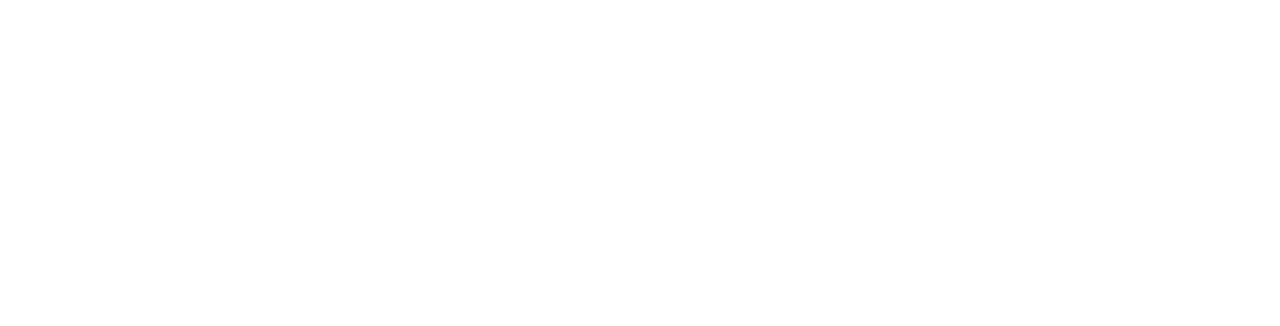
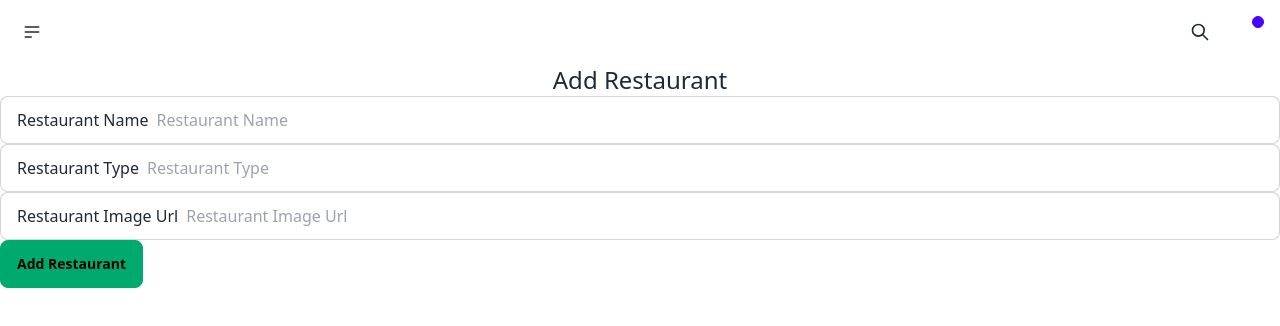
Before and after one commit to sakkarin1202/WebService, a React (Vite) app in the folder Grab/: page /Add in a window 1280 px wide. Shown: the top 326 px of the page. Built offline with nearby package versions, Linux system fonts and the light colour scheme.

Commit message:
update restful api

```diff
--- a/Grab/db.json
+++ b/Grab/db.json
@@ -1,64 +1,82 @@
 {
   "restaurants": [
     {
+      "id": "1",
       "img": "https://food-cms.grab.com/compressed_webp/merchants/3-CZDJLKJEDAVAE2/hero/bca9070c0c964cb889dbe543eeef61d2_1587008101690373547.webp",
       "title": "พระศุลีเกสทเฮ้าส์ - ถนนดินสอ",
       "type": "อาหารตามสั่ง, สเต็ก, น้ำผลไม้"
     },
     {
+      "id": "2",
       "img": "https://food-cms.grab.com/compressed_webp/merchants/3-C6BGBE5ZDFKGCE/hero/5ee85b45b5f247b192b1f665a44b1c77_1702977756190373814.webp",
       "title": "ปากหม้อ พุพาน - ตะนาว",
       "type": "ทานเล่น/ขนมขบเคี้ยว"
     },
     {
+      "id": "3",
       "img": "https://food-cms.grab.com/compressed_webp/merchants/3-C6JJJFB1E4JJCX/hero/424f9474-b676-417d-9fab-3457d9d0f4bd__store_cover__2024__03__22__02__24__37.webp",
       "title": "ครัวคุณติ๊ก - ถนนพระสุเมรุ",
       "type": "ข้าวหน้า"
     },
     {
+      "id": "4",
       "img": "https://food-cms.grab.com/compressed_webp/merchants/3-CZMTKBDTT2XJAJ/hero/65641d0fcdc14d4a8961f56f0ead6fa5_1598847900883974941.webp",
       "title": "ตี๋เย็นตาโฟรสเด็ด - ศาลาว่าการกรุงเทพฯ",
       "type": "อาหารเส้น, ข้าวขาหมู, ทานเล่น"
     },
     {
+      "id": "5",
       "img": "https://food-cms.grab.com/compressed_webp/merchants/THGFIST00000258/hero/9e76ec58092249b2b0f1359562fa800a_1659608601087458384.webp",
       "title": "ส. หน้าวัง - ถนนดินสอ",
       "type": "อาหารเส้น, อาหารตามสั่ง"
     },
     {
+      "id": "6",
       "img": "https://food-cms.grab.com/compressed_webp/merchants/3-C6NBAY3WAK4TUE/hero/25fbc67a-f2fa-4daa-a8b7-2ab274122eea__store_cover__2024__06__12__08__19__51.webp",
       "title": "เกี๊ยวซ่าไดมารูเยาวราช - เยาวราช",
       "type": "ติ่มซำ"
     },
     {
+      "id": "7",
       "img": "https://food-cms.grab.com/compressed_webp/merchants/3-C2JAFCLUE76EC2/list/f052fc639e8c4c619785946a44b2366c_1610944120315926166.webp",
       "title": "ชิ้วเจริญเจ้าเก่า - ถ.ตะนาว",
       "type": "อาหารตามสั่ง"
     },
     {
+      "id": "8",
       "img": "https://food-cms.grab.com/compressed_webp/merchants/THGFIST000001z8/list/53f1134579a54363b6e1134d8ef97051_1710871232922498633.webp",
       "title": "ราดหน้ายอดผัก สูตร 40 ปี - ศาลเจ้าพ่อเสือ",
       "type": "อาหารตามสั่ง"
     },
     {
+      "id": "9",
       "img": "https://food-cms.grab.com/compressed_webp/merchants/3-C6NGWE2BHABENJ/list/58f13a9f-b9df-4c68-819f-538623a7d8ea__listing_photo__2024__06__25__17__20__32.webp",
       "title": "มุมตำแซ่บ - วัดระฆังโฆสิตารามวรมหาวิหาร",
       "type": "ส้มตำ"
     },
     {
+      "id": "10",
       "img": "https://food-cms.grab.com/compressed_webp/merchants/3-C6NBAY3WAK4TUE/hero/25fbc67a-f2fa-4daa-a8b7-2ab274122eea__store_cover__2024__06__12__08__19__51.webp",
       "title": "เกี๊ยวซ่าไดมารูเยาวราช - เยาวราช",
       "type": "ติ่มซำ"
     },
     {
+      "id": "11",
       "img": "https://food-cms.grab.com/compressed_webp/merchants/3-C6NBAY3WAK4TUE/hero/25fbc67a-f2fa-4daa-a8b7-2ab274122eea__store_cover__2024__06__12__08__19__51.webp",
       "title": "เกี๊ยวซ่าไดมารูเยาวราช - เยาวราช",
       "type": "ติ่มซำ"
     },
     {
+      "id": "12",
       "img": "https://food-cms.grab.com/compressed_webp/merchants/3-C6NBAY3WAK4TUE/hero/25fbc67a-f2fa-4daa-a8b7-2ab274122eea__store_cover__2024__06__12__08__19__51.webp",
       "title": "เกี๊ยวซ่าไดมารูเยาวราช - เยาวราช",
       "type": "ติ่มซำ"
+    },
+    {
+      "id": "da46",
+      "title": "กะเพรา",
+      "type": "อาหาร",
+      "img": "https://food-cms.grab.com/compressed_webp/merchants/3-CZDJLKJEDAVAE2/hero/bca9070c0c964cb889dbe543eeef61d2_1587008101690373547.webp"
     }
   ]
 }
--- a/Grab/src/Component/Card.jsx
+++ b/Grab/src/Component/Card.jsx
@@ -1,6 +1,6 @@
 import React from "react";
 
-const Card = ({ img, title, type }) => {
+const Card = ({ img, title, type,id }) => {
   return (
     <div className="card card-compact w-96 bg-base-100 shadow-xl">
       <figure>
@@ -10,7 +10,7 @@ const Card = ({ img, title, type }) => {
         <h2 className="card-title">{title}</h2>
         <p>{type}</p>
         <div className="card-actions justify-end">
-          <button className="btn btn-primary">Order Now</button>
+          <a href="{}" className="btn btn-primary">Edit Now</a>
         </div>
       </div>
     </div>
--- a/Grab/src/Component/Restaurant.jsx
+++ b/Grab/src/Component/Restaurant.jsx
@@ -3,7 +3,7 @@ import Card from "./Card";
 
 const Restaurant = ({ restaurants }) => {
   return (
-    <div className="grid grid-cols-1 md:grid-cols-2 lg:grid-cols-3 gap-4">
+    <div className="flex flex-wrap md:grid-cols-2 lg:grid-cols-3 gap-4">
       {restaurants.map((resto) => (
         <Card
           key={resto.id}
--- a/Grab/src/main.jsx
+++ b/Grab/src/main.jsx
@@ -1,11 +1,24 @@
-import React from "react";
-import ReactDOM from "react-dom/client";
+import * as React from "react";
+import * as ReactDOM from "react-dom/client";
+import { createBrowserRouter, RouterProvider } from "react-router-dom";
 import "./index.css";
-import { RouterProvider } from "react-router-dom";
-import router from "./routes/Router";
+import Home from "./page/Home";
+import Navbar from "./page/Navbar"
+import Add from "./page/Add";
+const router = createBrowserRouter([
+  {
+    path: "/",
+    element: <Home />,
+  },
+  {
+    path: "/Add",
+    element: <Add />
+  },
+]);
 
 ReactDOM.createRoot(document.getElementById("root")).render(
   <React.StrictMode>
+    <Navbar/>
     <RouterProvider router={router} />
   </React.StrictMode>
 );
--- a/Grab/src/page/Add.jsx
+++ b/Grab/src/page/Add.jsx
@@ -1,7 +1,90 @@
-import React from "react";
+import React, { useState } from "react";
 
 const Add = () => {
-  return <div>{}</div>;
+  const [restaurant, setRestaurant] = useState({
+    title: "",
+    type: "",
+    img: "",
+  });
+
+  const handleChange = (e) => {
+    const { name, value } = e.target;
+    setRestaurant({ ...restaurant, [name]: value });
+  };
+
+  const handleSubmit = async () => {
+
+    try {
+      const response = await fetch("http://localhost:3000/restaurants/", {
+        method: "POST",
+        body: JSON.stringify(restaurant),
+      });
+
+      if (response.ok) {
+        alert("Restaurant added successfully");
+        setRestaurant({
+          title: "",
+          type: "",
+          img: "",
+        });
+      }
+
+    } catch (error) {
+      console.log("Error");
+
+    }
+  };
+
+  return (
+    <div className="container mx-auto">
+      <div>
+        <h1 className="text-2xl text-center">Add Restaurant</h1>
+        <form onSubmit={handleSubmit}>
+          <label className="input input-bordered flex items-center gap-2">
+            Restaurant Name
+            <input
+              type="text"
+              name="title"
+              className="grow"
+              placeholder="Restaurant Name"
+              value={restaurant.title}
+              onChange={handleChange}
+            />
+          </label>
+          <label className="input input-bordered flex items-center gap-2">
+            Restaurant Type
+            <input
+              type="text"
+              name="type"
+              className="grow"
+              placeholder="Restaurant Type"
+              value={restaurant.type}
+              onChange={handleChange}
+            />
+          </label>
+          <label className="input input-bordered flex items-center gap-2">
+            Restaurant Image Url
+            <input
+              type="text"
+              name="img"
+              className="grow"
+              placeholder="Restaurant Image Url"
+              value={restaurant.img}
+              onChange={handleChange}
+            />
+          </label>
+          {restaurant.img && (
+            <div className="flex items-center gap-2">
+              <img src={restaurant.img} className="h-32" alt="Restaurant" />
+            </div>
+          )}
+          <button type="submit" className="btn btn-success">
+            Add Restaurant
+          </button>
+        </form>
+      </div>
+    </div>
+  );
 };
 
 export default Add;
--- a/Grab/src/page/Navbar.jsx
+++ b/Grab/src/page/Navbar.jsx
@@ -1,27 +1,75 @@
-//import React from 'react'
+import React from "react";
+import { Link } from "react-router-dom";
 
 function Navbar() {
   return (
     <div className="navbar bg-base-100">
-    <div className="flex-1">
-      <a className="btn btn-ghost text-xl">daisyUI</a>
+      <div className="navbar-start">
+        <div className="dropdown">
+          <div tabIndex={0} role="button" className="btn btn-ghost btn-circle">
+            <svg
+              xmlns="http://www.w3.org/2000/svg"
+              className="h-5 w-5"
+              fill="none"
+              viewBox="0 0 24 24"
+              stroke="currentColor"
+            >
+              <path
+                strokeLinecap="round"
+                strokeLinejoin="round"
+                strokeWidth="2"
+                d="M4 6h16M4 12h16M4 18h7"
+              />
+            </svg>
+          </div>
+          <ul
+            tabIndex={0}
+            className="menu menu-sm dropdown-content bg-base-100 rounded-box z-[1] mt-3 w-52 p-2 shadow"
+          >
+            <li>
+              <a href="/Add">Add</a>
+            </li>
+            <li>
+              <a href="/">Search</a>
+            </li>
+          </ul>
+        </div>
+      </div>
+      <div className="navbar-center">
+        <a className="btn btn-ghost text-xl"></a>
+      </div>
+      <div className="navbar-end">
+        <button className="btn btn-ghost btn-circle">
+          <svg
+            xmlns="http://www.w3.org/2000/svg"
+            className="h-5 w-5"
+            fill="none"
+            viewBox="0 0 24 24"
+            stroke="currentColor"
+          >
+            <path
+              strokeLinecap="round"
+              strokeLinejoin="round"
+              strokeWidth="2"
+              d="M21 21l-6-6m2-5a7 7 0 11-14 0 7 7 0 0114 0z"
+            />
+          </svg>
+        </button>
+        <button className="btn btn-ghost btn-circle">
+          <div className="indicator">
+            <svg
+              xmlns="http://www.w3.org/2000/svg"
+              className="h-5 w-5"
+              fill="none"
+              viewBox="0 0 24 24"
+              stroke="currentColor"
+            ></svg>
+            <span className="badge badge-xs badge-primary indicator-item"></span>
+          </div>
+        </button>
+      </div>
     </div>
-    <div className="flex-none">
-      <ul className="menu menu-horizontal px-1">
-        <li><a>Link</a></li>
-        <li>
-          <details>
-            <summary>Parent</summary>
-            <ul className="bg-base-100 rounded-t-none p-2">
-              <li><a>Link 1</a></li>
-              <li><a>Link 2</a></li>
-            </ul>
-          </details>
-        </li>
-      </ul>
-    </div>
-  </div>
-  )
+  );
 }
 
-export default Navbar
+export default Navbar;
```
Also changed, not shown: Grab/src/App.jsx (deleted, +0 -37 lines), Grab/src/page/Home.jsx (+3 -5 lines), Grab/src/routes/Router.jsx (+7 -6 lines).
